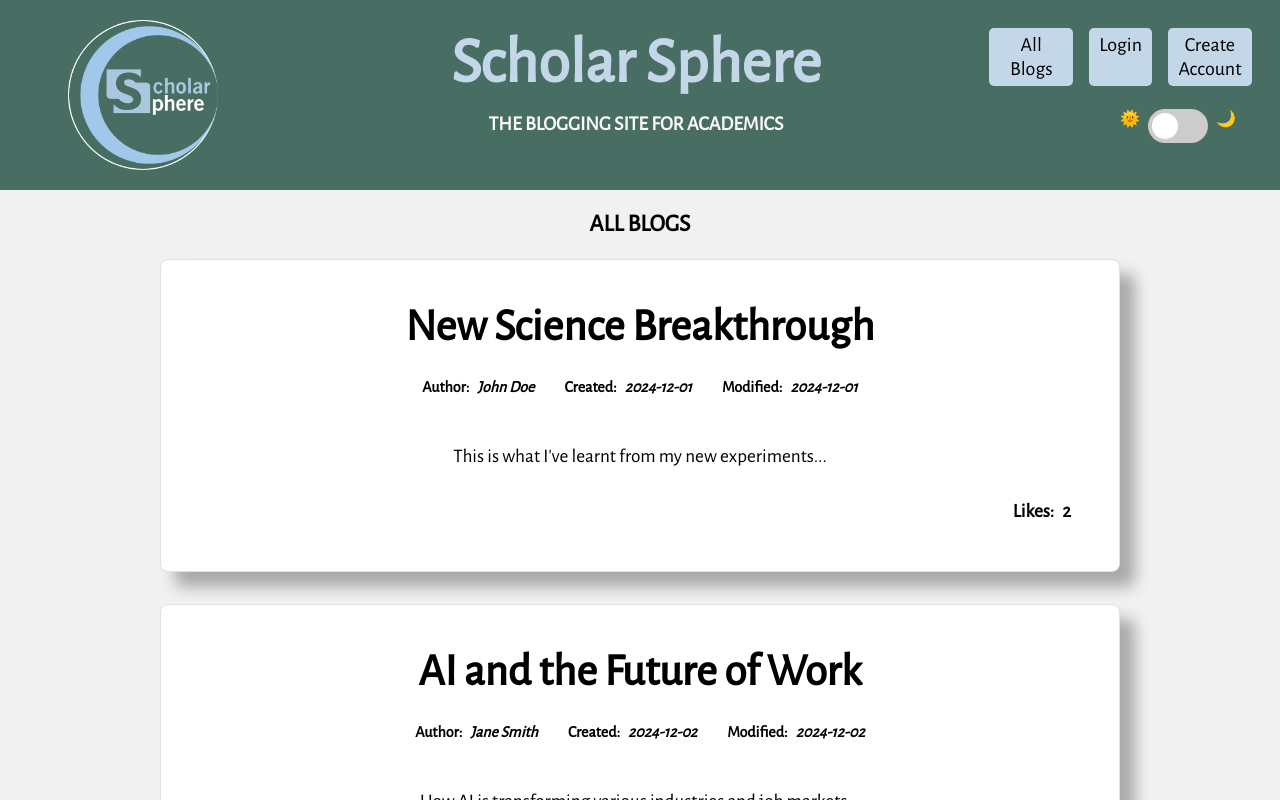
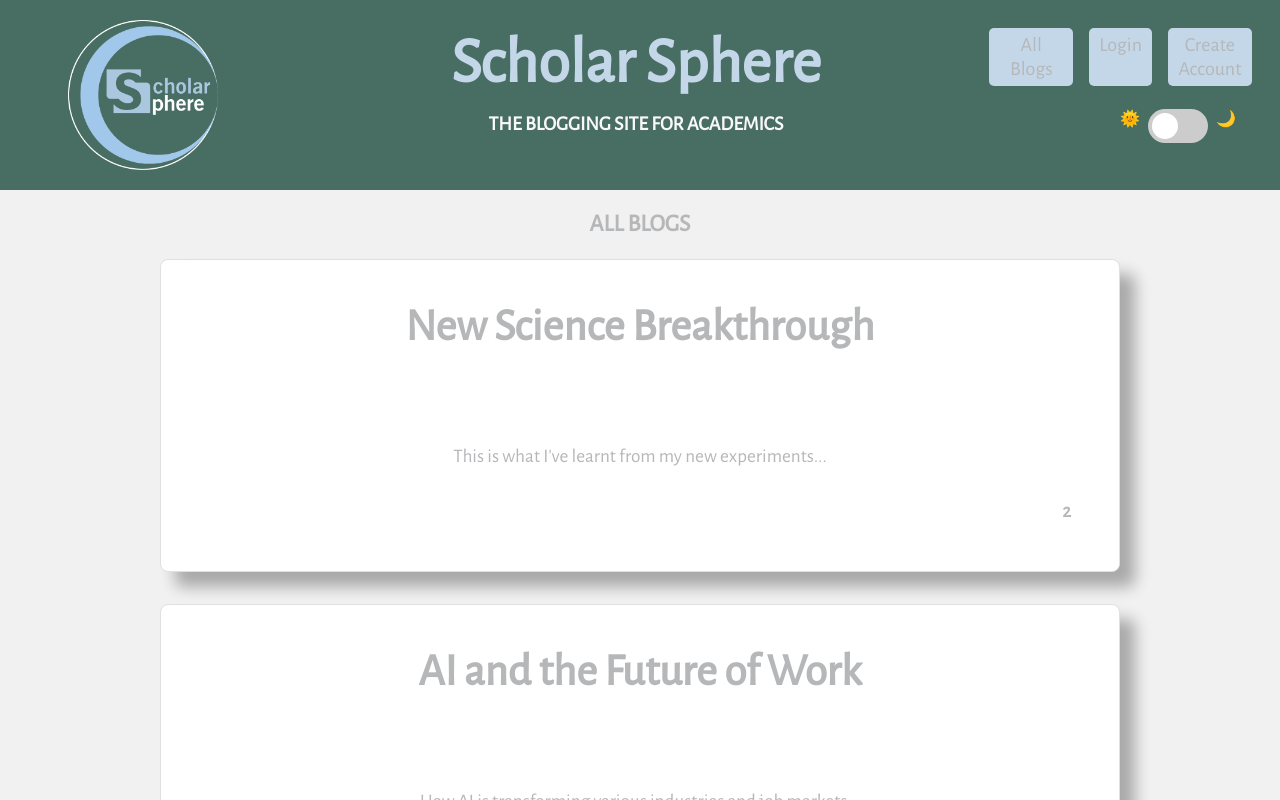
Before and after one commit to JoeWarrenSoftware/SBC-ScholarSphere, a React (Vite) app in the folder Frontend/ScholarSphere/: page / in a window 1280 px wide. Shown: the top 800 px of the page. Built offline with nearby package versions, Linux system fonts and the light colour scheme.

Commit message:
updates to style variables

```diff
--- a/Frontend/ScholarSphere/src/style.css
+++ b/Frontend/ScholarSphere/src/style.css
@@ -9,14 +9,22 @@ color: var(--link-color);
 
     text-align: center;
     --background-color: #486d62;
+
     --body-color: rgb(241, 241, 241);
     --text-color: #000000;
     --link-color: #007bff;
+
+    --nav-button-color: #C3D7E9;
+
     --blog-background: white;
+    --blog-font-color: #b6b7b9;
+    --blog-info-text: white;
+    --blog-info-label-text: white;
+
     --button-font-color: black;
     --header1-text: #c3d7e9;
     --header2-text:  rgb(248, 248, 248);
-    --nav-button-color: #C3D7E9;
+
     --nav-button-hover: yellow;
     --nav-button-text-color: black
     --blog-info-label-text: black;
@@ -26,18 +34,27 @@ color: var(--link-color);
   /* Dark mode (enabled/disabled by React) */
   body.dark-mode {
     --background-color: #2D2A2E;
+
+    --body-color:  #221F22;
     --text-color: #EDF2FA;
     --link-color: #66aaff;
-    --body-color:  #221F22;
+
+    --nav-button-color:#4c6780;
+
     --blog-background: #2D2A2E;
     --blog-font-color: #b6b7b9;
-    --nav-button-color:#4c6780;
     --blog-info-text: white;
     --blog-info-label-text: white;
+
+    --button-font-color: black;
+    --header1-text: #c3d7e9;
+    --header2-text:  rgb(248, 248, 248);
+
+    --nav-button-hover: yellow;
+    --nav-button-text-color: black
+    --blog-info-label-text: black;
+    --blog-title-hover: #a1c8eb;
   }
-
-
-
 
 /* Style for the theme switcher */
 .theme-switcher {
```
